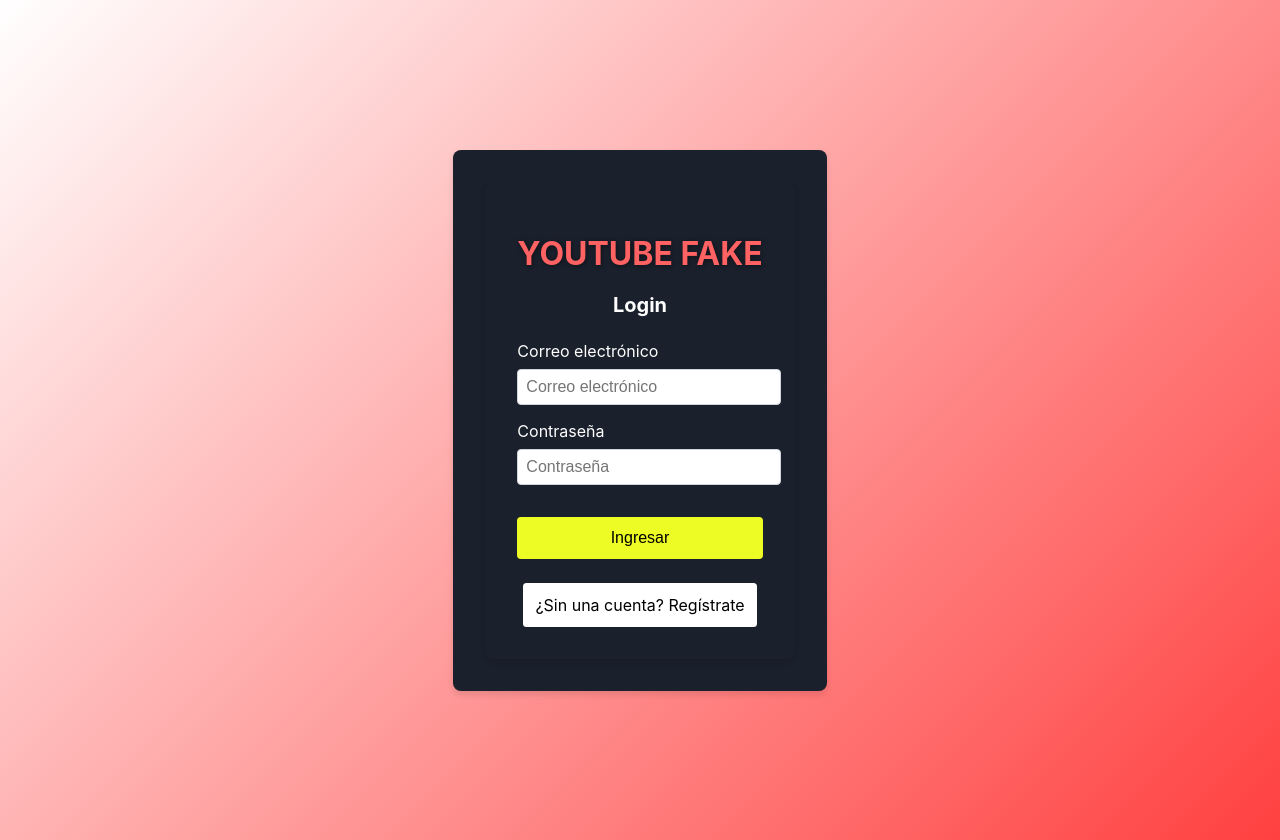
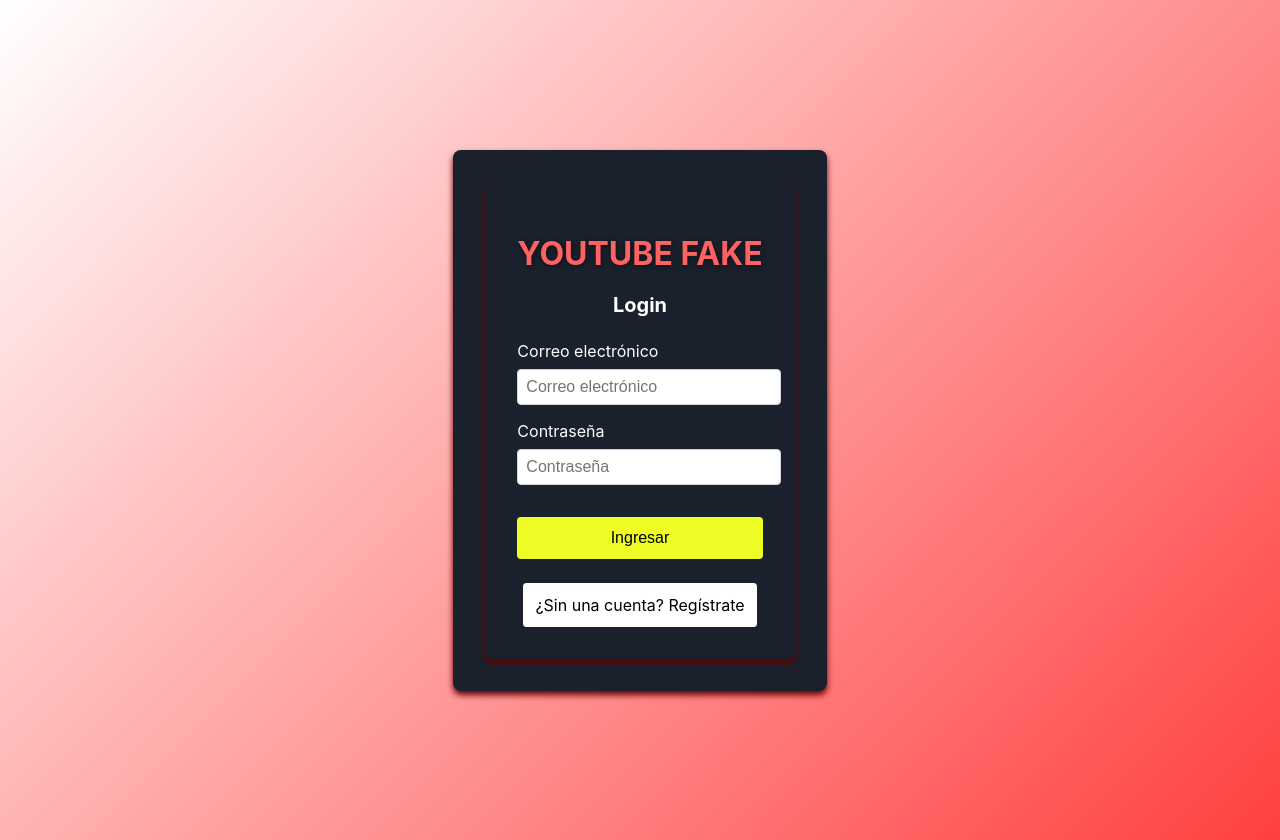
Before and after one commit to zorri612/youtube_front, a React (Vite) app: page /Form in a window 1280 px wide. Built offline with nearby package versions, Linux system fonts and the light colour scheme.

Commit message:
cambie color 4

```diff
--- a/src/components/styles/Form.css
+++ b/src/components/styles/Form.css
@@ -16,7 +16,7 @@ body {
   background-color: #1a202c;
   border-radius: 8px;
   padding: 2rem;
-  box-shadow: 0 4px 6px rgba(0, 0, 0, 0.1);
+  box-shadow: 0 4px 6px rgb(102, 0, 0);
   position: relative;
 }
 
@@ -24,7 +24,7 @@ body {
   background-color: #1a202c;
   border-radius: 8px;
   padding: 2rem;
-  box-shadow: 0 4px 6px rgba(0, 0, 0, 0.1);
+  box-shadow: 0 4px 6px rgb(102, 0, 0);
   position: relative;
 }
 
@@ -128,4 +128,5 @@ input:focus {
 }
 .signup-button:hover {
   background-color: #c90000; /* Color de fondo al pasar el ratón */
+  color: white;
 }
```
